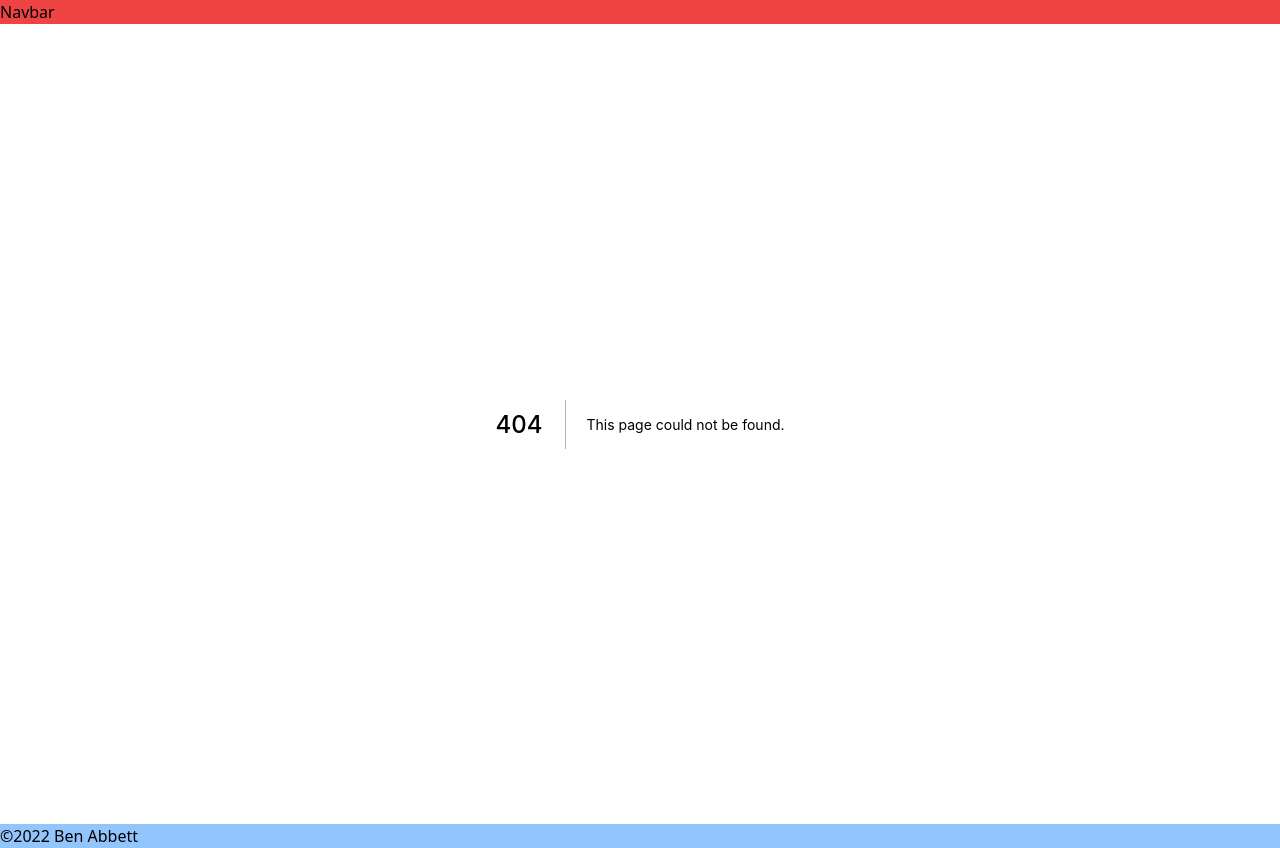
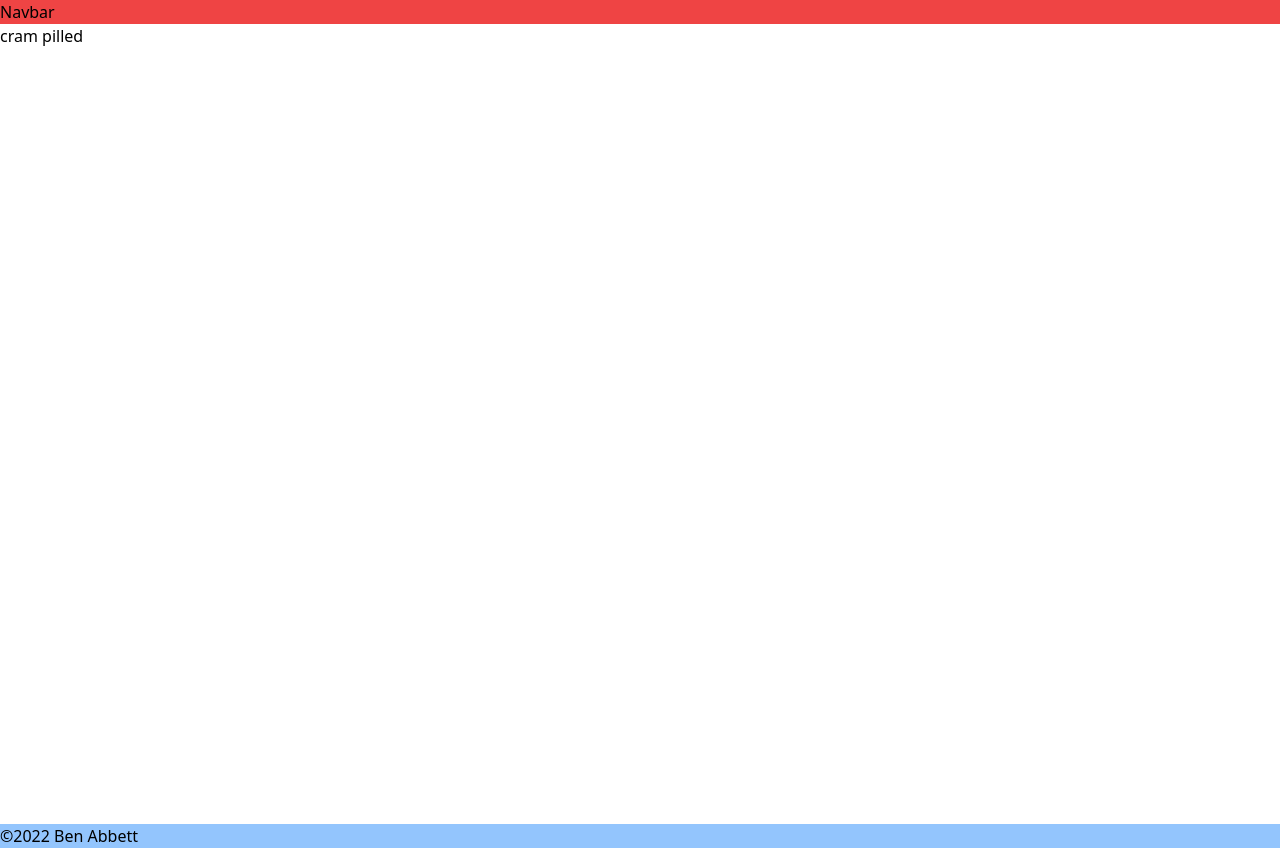
Before and after one commit to babbett/abbett-dev, a Next.js app in the folder abbett-dev/abbett-dev-site/: page /test/hello in a window 1280 px wide. Before the commit this address had no page. Built offline with nearby package versions, Linux system fonts and the light colour scheme.

Commit message:
Add test/ path

```diff
--- a/abbett-dev/abbett-dev-site/components/Footer.tsx
+++ b/abbett-dev/abbett-dev-site/components/Footer.tsx
@@ -1,6 +1,6 @@
 function Footer() {
     return (
-        <div className="bg-blue-300 mt-auto">
+        <div className="bg-blue-300">
             <h4>©2022 Ben Abbett</h4>
         </div>
     );
--- a/abbett-dev/abbett-dev-site/components/Hero.tsx
+++ b/abbett-dev/abbett-dev-site/components/Hero.tsx
@@ -14,7 +14,7 @@ function Hero() {
                 <h1 className="text-left text-7xl">Ben Abbett</h1>
                 <p>.NET Developer</p>
             </div> */}
-            <div className="p-10 m-auto shadow-lg bg-gray-200 dark:bg-gray-700 rounded-3xl flex lg:md:flex-row sm:flex-col-reverse w-10/12 h-1/3">
+            <div className="p-10 m-auto shadow-lg bg-gray-200 dark:bg-gray-700 rounded-3xl flex lg:md:flex-row sm:flex-col-reverse w-10/12">
                 <Nameplate/>
                 <ProfilePic/>
             </div>
--- a/abbett-dev/abbett-dev-site/components/Layout.tsx
+++ b/abbett-dev/abbett-dev-site/components/Layout.tsx
@@ -16,7 +16,7 @@ function Layout({ children }: LayoutProps) {
             </Head>
 
             <Navbar/>
-            <main className="dark:bg-gray-600">{children}</main>
+            <main className="dark:bg-gray-600 h-screen">{children}</main>
             <Footer/>
         </>
     );
--- /dev/null
+++ b/abbett-dev/abbett-dev-site/pages/test/hello.tsx
@@ -0,0 +1,9 @@
+function Hello() {
+    return (
+        <>
+        <div className="dark:text-white h-screen sm:h-fit">cram pilled</div>
+        </>
+    );
+}
+
+export default Hello;
```
